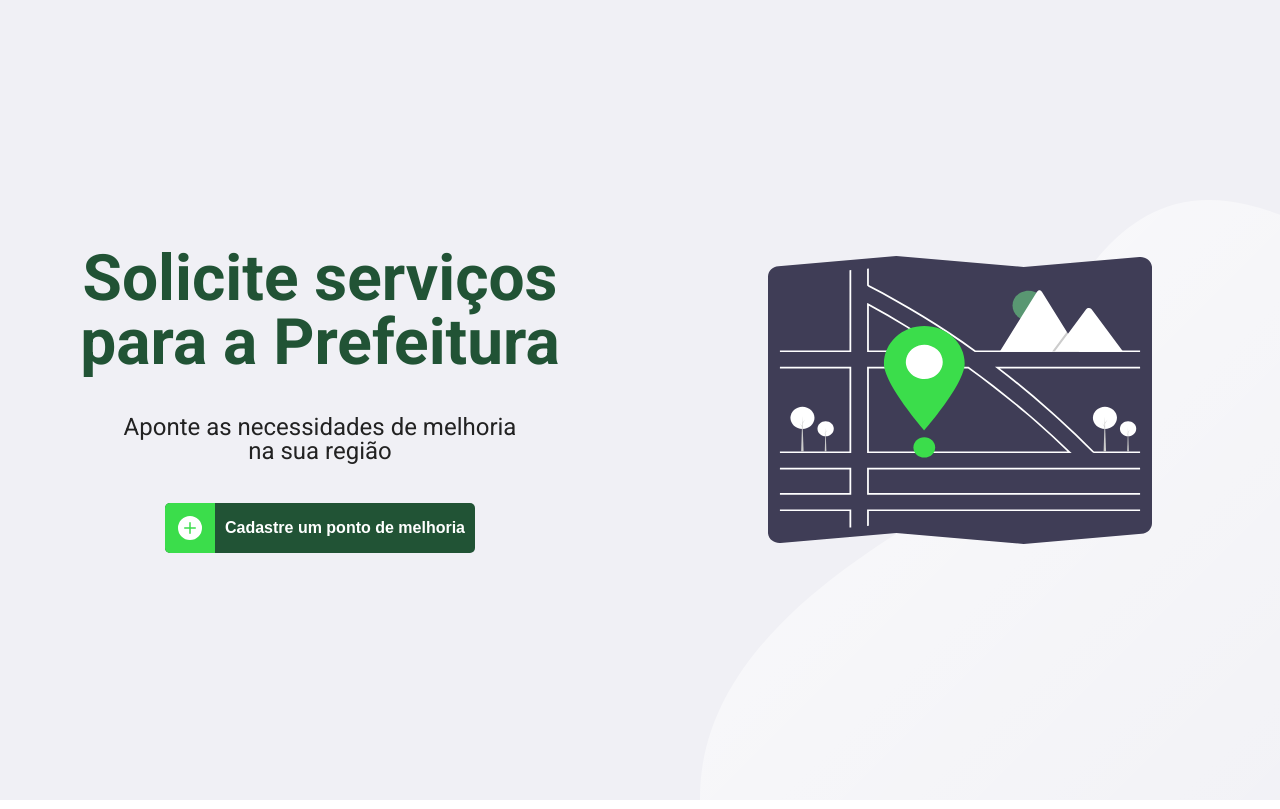
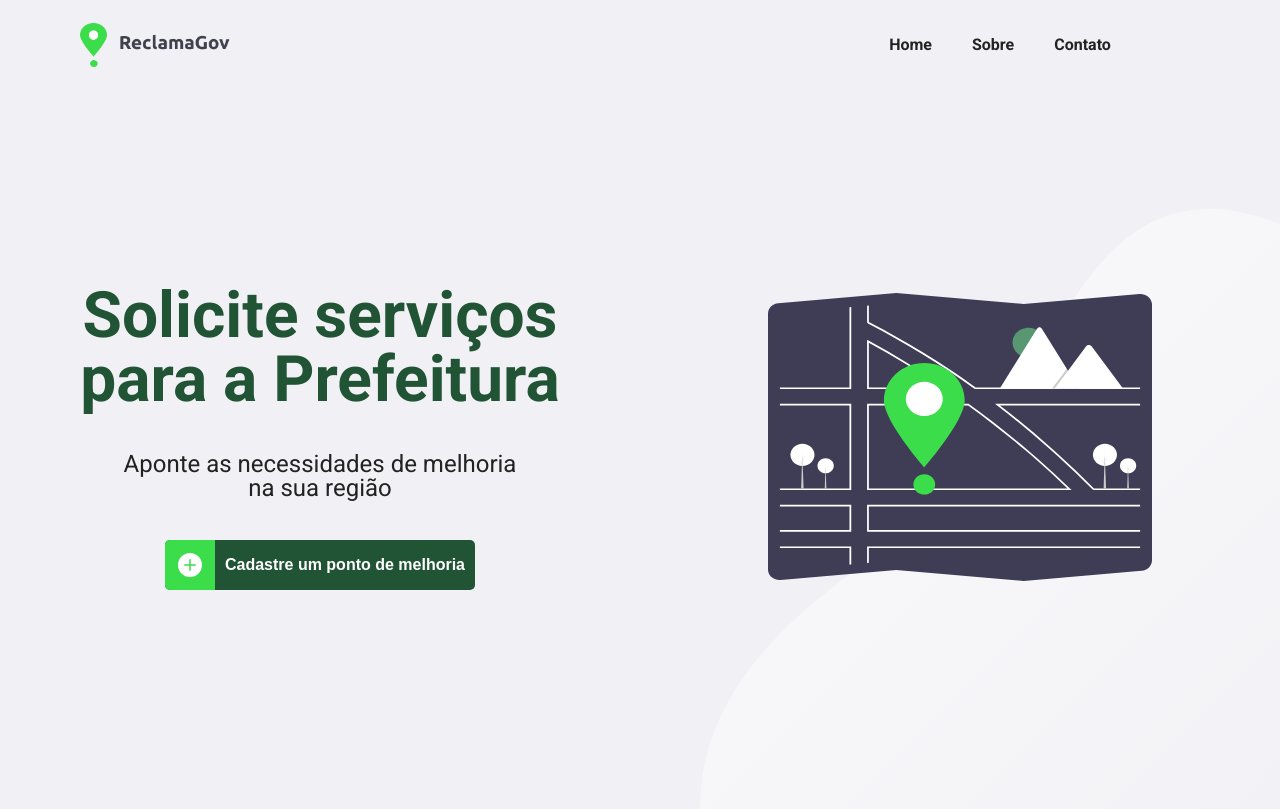
Before and after one commit to johnnsantos/reclama-gov-frontend, a React (Vite) app: page / in a window 1280 px wide. Built offline with nearby package versions, Linux system fonts and the light colour scheme.

Commit message:
feat: creating header

```diff
--- a/src/App.tsx
+++ b/src/App.tsx
@@ -4,10 +4,12 @@ import { Routes, Route, BrowserRouter } from "react-router-dom";
 import Home from "./pages/Home";
 import New from "./pages/New";
 import NotFound from "./pages/404";
+import Header from "./components/Header";
 
 const App: React.FC = () => {
   return (
     <ThemeProvider theme={theme}>
+      <Header />
       <BrowserRouter>
         <Routes>
           <Route path="/" element={<Home />} />
--- /dev/null
+++ b/src/components/Header/index.tsx
@@ -0,0 +1,20 @@
+import { Container, Logo, LogoContainer, MenuContainer } from "./styles";
+
+const Header = () => {
+  return (
+    <Container>
+      <LogoContainer>
+        <Logo />
+      </LogoContainer>
+      <MenuContainer>
+        <ul>
+          <li>Home</li>
+          <li>Sobre</li>
+          <li>Contato</li>
+        </ul>
+      </MenuContainer>
+    </Container>
+  );
+};
+
+export default Header;
--- /dev/null
+++ b/src/components/Header/styles.ts
@@ -0,0 +1,41 @@
+import styled from "styled-components";
+
+export const Container = styled.div`
+  background: ${(props) => props.theme.colors.background};
+  display: flex;
+  flex-flow: row nowrap;
+  justify-content: center;
+  align-items: center;
+  height: 5vh;
+  padding-top: 25px;
+`;
+
+export const LogoContainer = styled.div`
+  padding: 80px;
+  width: 100%;
+`;
+
+export const Logo = styled.img.attrs(() => ({
+  src: "logo.png",
+}))`
+  width: 150px;
+  cursor: pointer;
+  @media (max-width: 768px) {
+    width: 80%;
+  }
+`;
+
+export const MenuContainer = styled.div`
+  width: 100%;
+  ul {
+    display: flex;
+    flex-flow: row nowrap;
+    width: 100%;
+    align-items: center;
+    justify-content: center;
+    font-weight: 600;
+    li {
+      margin: 0 20px;
+    }
+  }
+`;
--- a/src/pages/Home/styles.ts
+++ b/src/pages/Home/styles.ts
@@ -1,8 +1,8 @@
 import styled from "styled-components";
 
 export const Container = styled.div`
-  width: 100vw;
-  height: 100vh;
+  width: 100%;
+  height: calc(100vh - 7vh);
   background: url("./home-background.svg") no-repeat 700px bottom;
   background-color: ${(props) => props.theme.colors.background};
   display: flex;
```
Also changed, not shown: public/logo.png (added).
